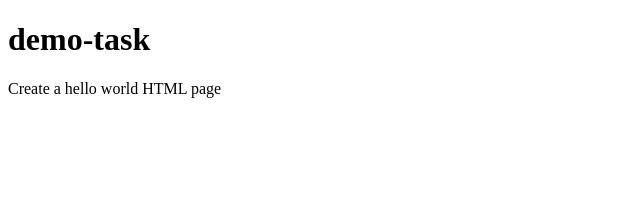
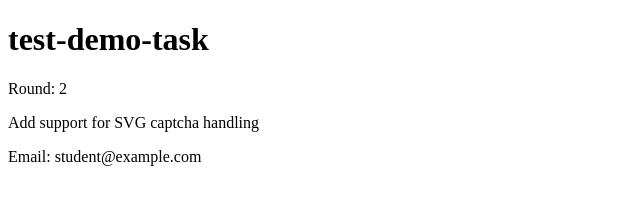
Before and after one commit to AarushiVe/test-demo-task, a plain HTML site: page index.html in a window 1280 px wide. Shown: the whole page, without its empty margins (0-640 px from the left). Drawn offline with Linux system fonts and the light colour scheme.

Commit message:
Update index.html for round 2

```diff
--- a/index.html
+++ b/index.html
@@ -1,7 +1,11 @@
-<!DOCTYPE html>
-<html>
-<head><meta charset="utf-8"><title>demo-task</title></head>
-<body>
-<h1>demo-task</h1>
-<p>Create a hello world HTML page</p>
-</body></html>
+
+    <!DOCTYPE html>
+    <html>
+    <head><title>test-demo-task</title></head>
+    <body>
+        <h1>test-demo-task</h1>
+        <p>Round: 2</p>
+        <p>Add support for SVG captcha handling</p>
+        <p>Email: student@example.com</p>
+    </body>
+    </html>
```
